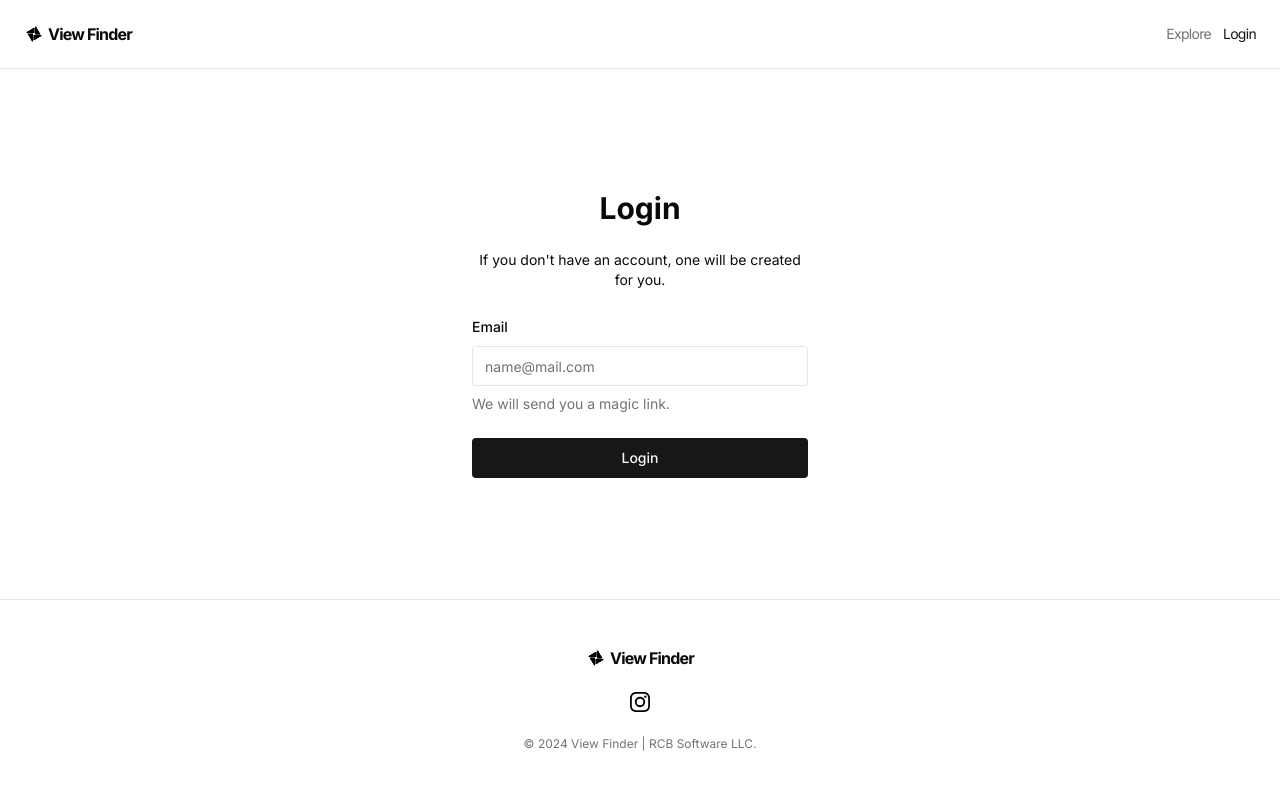
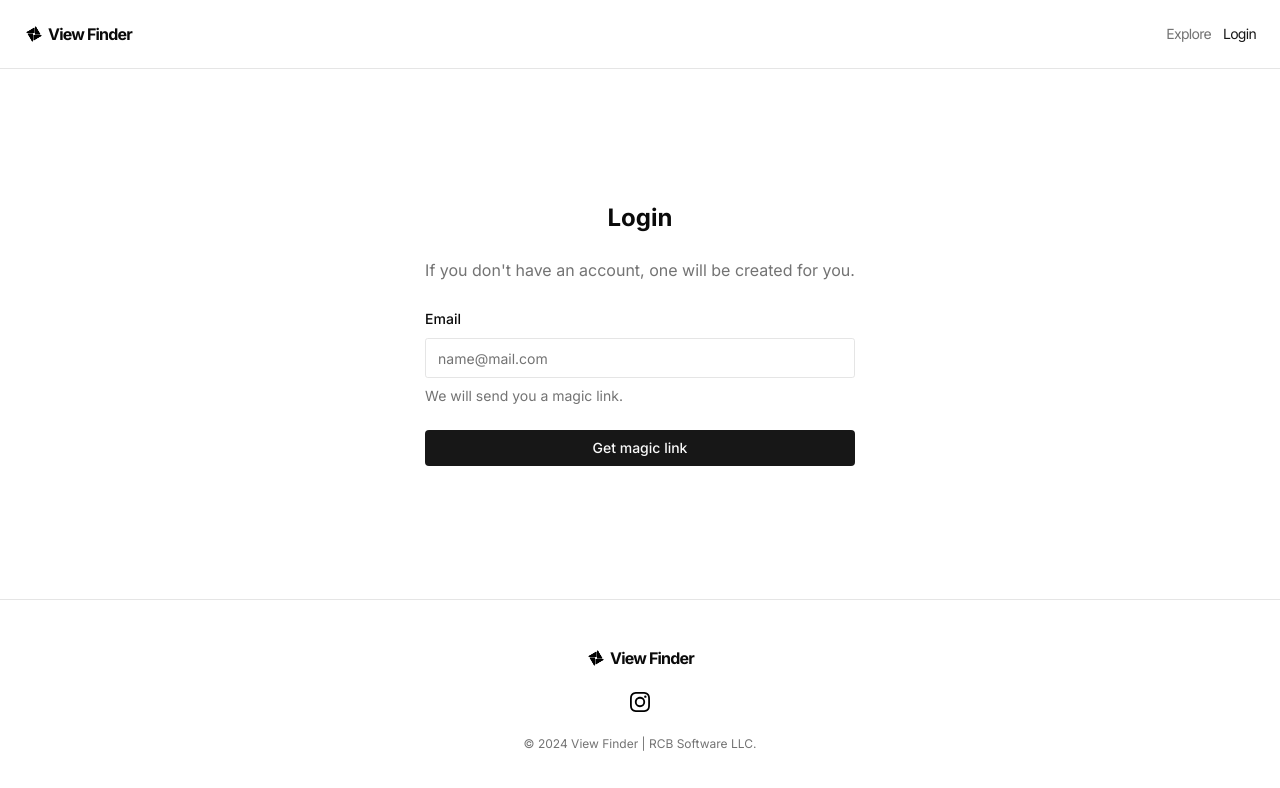
Before and after one commit to RyelBanfield/view-finder, a Next.js app: page /login in a window 1280 px wide. Shown: the top 788 px of the page. Built offline with nearby package versions, Linux system fonts and the light colour scheme; no server answers.

Commit message:
Add button disabled state

```diff
--- a/src/app/(pages)/login/components/LoginForm.tsx
+++ b/src/app/(pages)/login/components/LoginForm.tsx
@@ -1,6 +1,7 @@
 "use client";
 
 import { zodResolver } from "@hookform/resolvers/zod";
+import { LoaderCircle } from "lucide-react";
 import { useState } from "react";
 import { useForm } from "react-hook-form";
 import { z } from "zod";
@@ -23,6 +24,7 @@ const formSchema = z.object({
 });
 
 const LoginForm = () => {
+  const [buttonDisabled, setButtonDisabled] = useState(false);
   const [emailSubmitted, setEmailSubmitted] = useState(false);
 
   const form = useForm<z.infer<typeof formSchema>>({
@@ -32,20 +34,23 @@ const LoginForm = () => {
     },
   });
 
-  const onSubmit = (values: z.infer<typeof formSchema>) => {
+  const onSubmit = async (values: z.infer<typeof formSchema>) => {
+    setButtonDisabled(true);
+    await loginWithEmail(values.email);
     setEmailSubmitted(true);
-    loginWithEmail(values.email);
   };
 
-  return !emailSubmitted ? (
+  return (
+    <>
+      {!emailSubmitted && (
         <Form {...form}>
           <form
             onSubmit={form.handleSubmit(onSubmit)}
-        className="mx-auto flex max-w-sm grow flex-col justify-center gap-6 px-6 py-24"
+            className="mx-auto flex grow flex-col justify-center gap-6 p-12"
           >
-        <h1 className="text-center text-3xl font-bold">Login</h1>
+            <h1 className="text-center text-2xl font-bold">Login</h1>
 
-        <p className="text-center text-sm">
+            <p className="text-center text-muted-foreground">
               If you don&apos;t have an account, one will be created for you.
             </p>
 
@@ -58,21 +63,35 @@ const LoginForm = () => {
                   <FormControl>
                     <Input placeholder="name@mail.com" {...field} />
                   </FormControl>
-              <FormDescription>We will send you a magic link.</FormDescription>
+                  <FormDescription>
+                    We will send you a magic link.
+                  </FormDescription>
                   <FormMessage />
                 </FormItem>
               )}
             />
 
-        <Button type="submit">Login</Button>
+            <Button size={"sm"} type="submit" disabled={buttonDisabled}>
+              {buttonDisabled && (
+                <LoaderCircle className="animate-spin h-4 w-4" />
+              )}
+
+              {!buttonDisabled && "Get magic link"}
+            </Button>
           </form>
         </Form>
-  ) : (
-    <div className="flex grow flex-col items-center justify-center gap-6 py-24">
-      <h1 className="text-center text-3xl font-bold">Magic Link Sent!</h1>
+      )}
 
-      <p className="text-center text-sm">Check your email for a magic link.</p>
+      {emailSubmitted && (
+        <div className="flex grow flex-col justify-center gap-6 p-12">
+          <h1 className="text-center text-2xl font-bold">Magic Link Sent</h1>
+
+          <p className="text-center text-muted-foreground">
+            Check your email for a magic link.
+          </p>
         </div>
+      )}
+    </>
   );
 };
 
```
Lines whose indentation alone changed are shown as unchanged.
